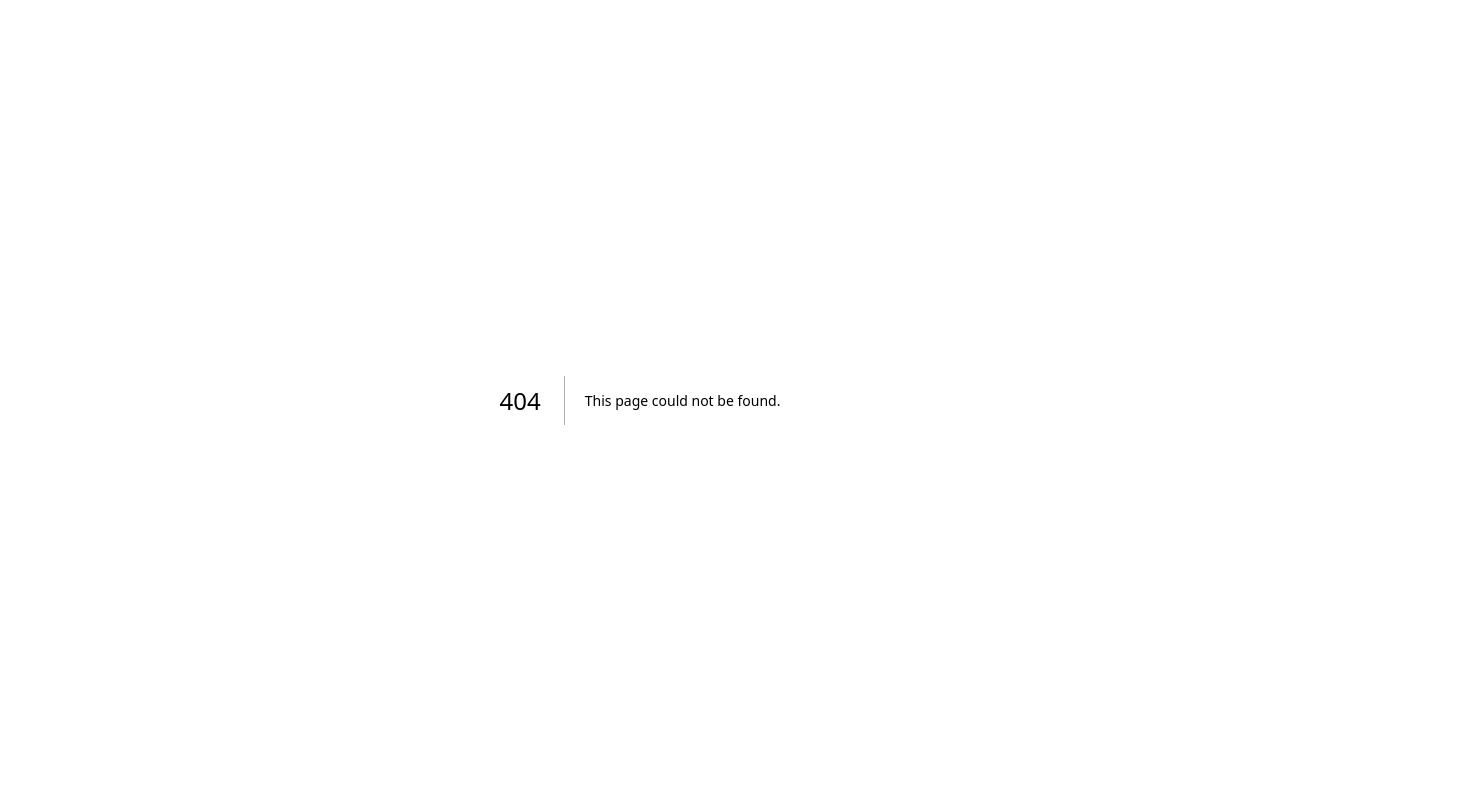
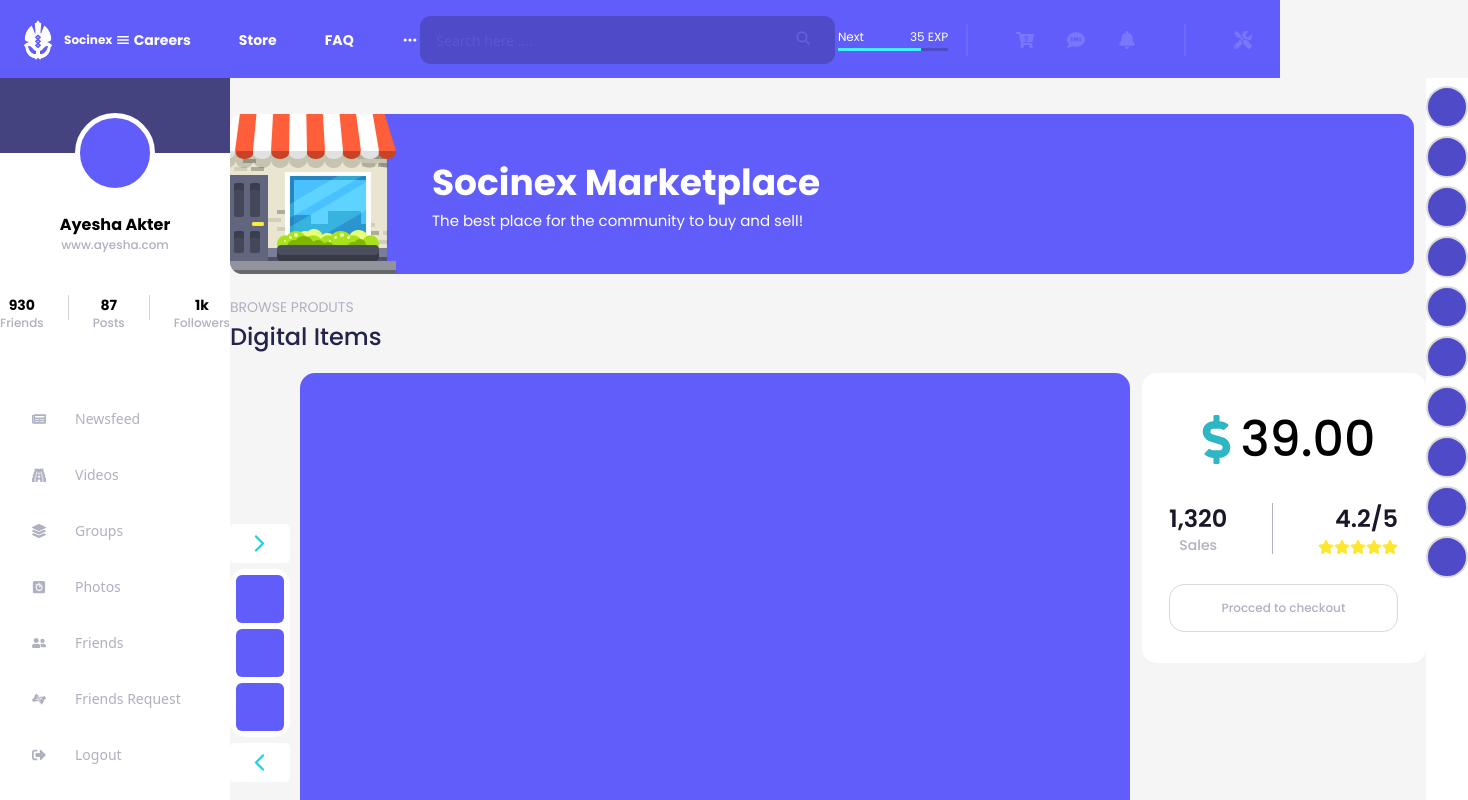
Before and after one commit to ayeshaakter02/Social-Media, a Next.js app in the folder client/: page /product-details in a window 1280 px wide. Before the commit this address had no page. Shown: the top 800 px of the page, 1468 px wide, since content can reach past the window. Built offline with nearby package versions, Linux system fonts and the light colour scheme.

Commit message:
Product header, preview done

```diff
--- a/client/src/app/(root)/cart/page.jsx
+++ b/client/src/app/(root)/cart/page.jsx
@@ -8,7 +8,7 @@
 
 const page = () => {
   return (
-    <div className="mt-9 mx-auto">
+    <div className="mt-9 mx-auto mb-29">
       <MarketPlace />
       <CartHeader />
       <ItemHeader/>
--- /dev/null
+++ b/client/src/app/(root)/product-details/page.jsx
@@ -0,0 +1,16 @@
+import MarketPlace from '@/components/common/MarketPlace'
+import ProductHeader from '@/components/ProductDetails/ProductHeader'
+import ProductPreview from '@/components/ProductDetails/ProductPreview'
+import React from 'react'
+
+const page = () => {
+  return (
+    <div className='mt-9 mx-auto'>
+        <MarketPlace/>
+        <ProductHeader/>
+        <ProductPreview/>
+    </div>
+  )
+}
+
+export default page
--- /dev/null
+++ b/client/src/components/ProductDetails/ProductHeader.jsx
@@ -0,0 +1,18 @@
+import React from 'react'
+
+const ProductHeader = () => {
+  return (
+    <div>
+        <div className="mt-5.75 mb-5 font-poppins">
+            <div>
+              <p className="font-normal text-sm text-[#AFB0C0]">BROWSE PRODUTS</p>
+              <h2 className="font-medium text-2xl text-[#24234B] mt-1">
+                Digital Items
+              </h2>
+            </div>
+          </div>
+    </div>
+  )
+}
+
+export default ProductHeader
--- /dev/null
+++ b/client/src/components/ProductDetails/ProductPreview.jsx
@@ -0,0 +1,68 @@
+import React from "react";
+import { FaDollarSign, FaStar } from "react-icons/fa";
+import { IoIosArrowForward, IoIosArrowBack } from "react-icons/io";
+
+const ProductPreview = () => {
+  return (
+    <div className="flex gap-3 items-start font-poppins">
+      {/* LEFT SIDE (Slider area) */}
+      <div className="flex items-center gap-2.5">
+        {/* Arrows + Thumbnails */}
+        <div className="flex flex-col items-center gap-1.5">
+          <button className="py-1.75 pl-4.25 pr-4.5 bg-white rounded-[5px] text-[#23D2E2]">
+            <IoIosArrowForward className="w-6.25 h-6.25" />
+          </button>
+          <div className="p-1.5 bg-white rounded-[15px] flex flex-col gap-1.5">
+            <div className="w-12 h-12 bg-[#615DFA] rounded-md"></div>
+            <div className="w-12 h-12 bg-[#615DFA] rounded-md"></div>
+            <div className="w-12 h-12 bg-[#615DFA] rounded-md"></div>
+          </div>
+
+          <button className="py-1.75 pl-4.25 pr-4.5 bg-white rounded-[5px] text-[#23D2E2]">
+            <IoIosArrowBack className="w-6.25 h-6.25" />
+          </button>
+        </div>
+
+        {/* Main Image */}
+        <div className="w-207.5 h-140 bg-[#615DFA] rounded-[15px]"></div>
+      </div>
+
+      {/* RIGHT SIDE (Card) */}
+      <div className="bg-white rounded-[15px] pt-7.5 pb-7.75 pl-6.75 pr-7 w-71">
+        {/* Price */}
+        <div className="flex items-center justify-center text-[49px] font-medium mb-6.5">
+          <FaDollarSign className="text-[#2fb6c4]" />
+          <h1 className=" text-black">39.00</h1>
+        </div>
+
+        {/* Stats */}
+        <div className="flex items-center justify-between mb-7.25">
+          <div className="text-center">
+            <p className="font-semibold text-2xl text-[#181828]">1,320</p>
+            <p className="text-[#AFB0C0] text-sm font-medium">Sales</p>
+          </div>
+
+          <div className="w-px h-12.75 bg-[#AFB0C0]"></div>
+
+          <div className="text-right">
+            <p className="font-semibold text-2xl text-[#181828]">4.2/5</p>
+            <div className="flex justify-end text-[#FCE730] mt-1">
+              <FaStar />
+              <FaStar />
+              <FaStar />
+              <FaStar />
+              <FaStar />
+            </div>
+          </div>
+        </div>
+
+        {/* Button */}
+        <button className="orderSummary-btn w-57.25">
+          Procced to checkout
+        </button>
+      </div>
+    </div>
+  );
+};
+
+export default ProductPreview;
```
